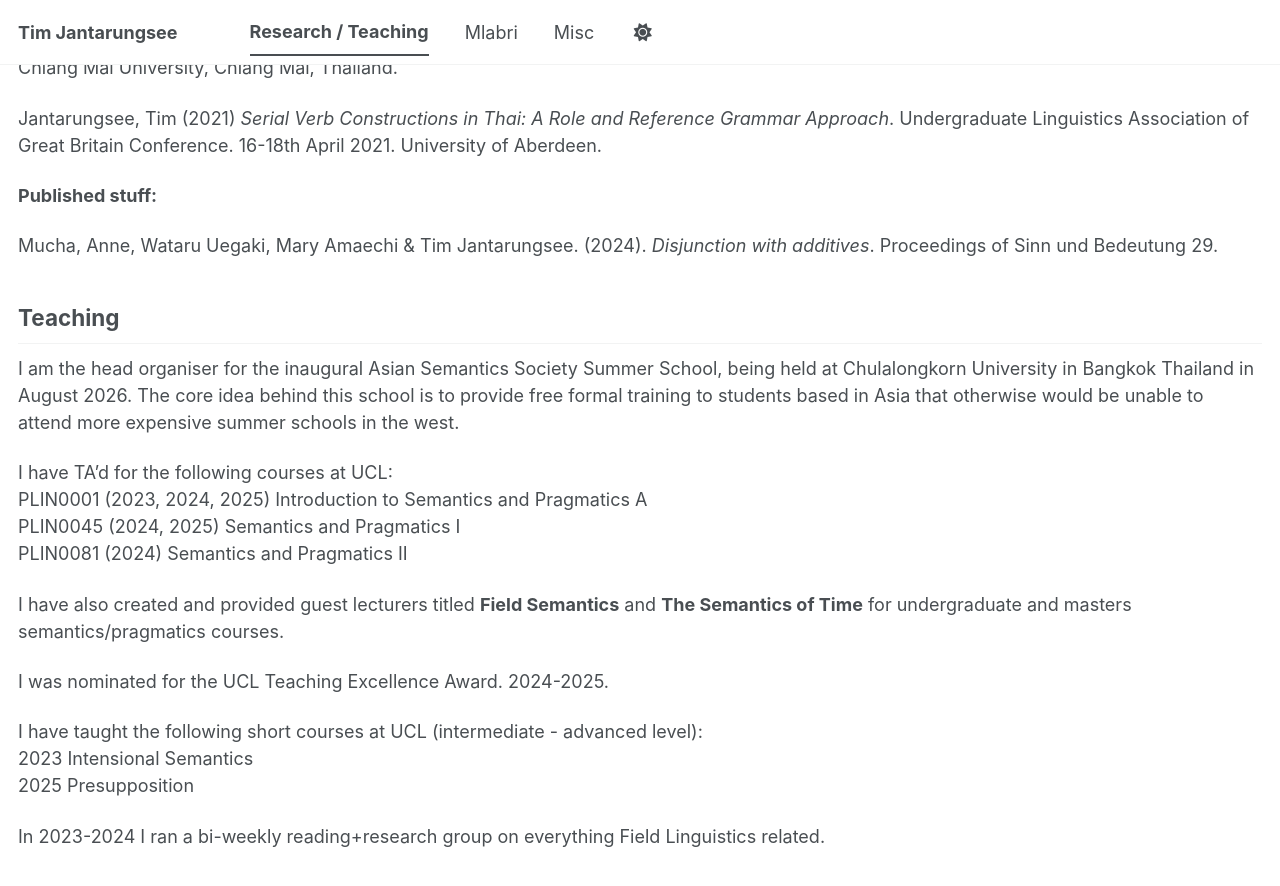
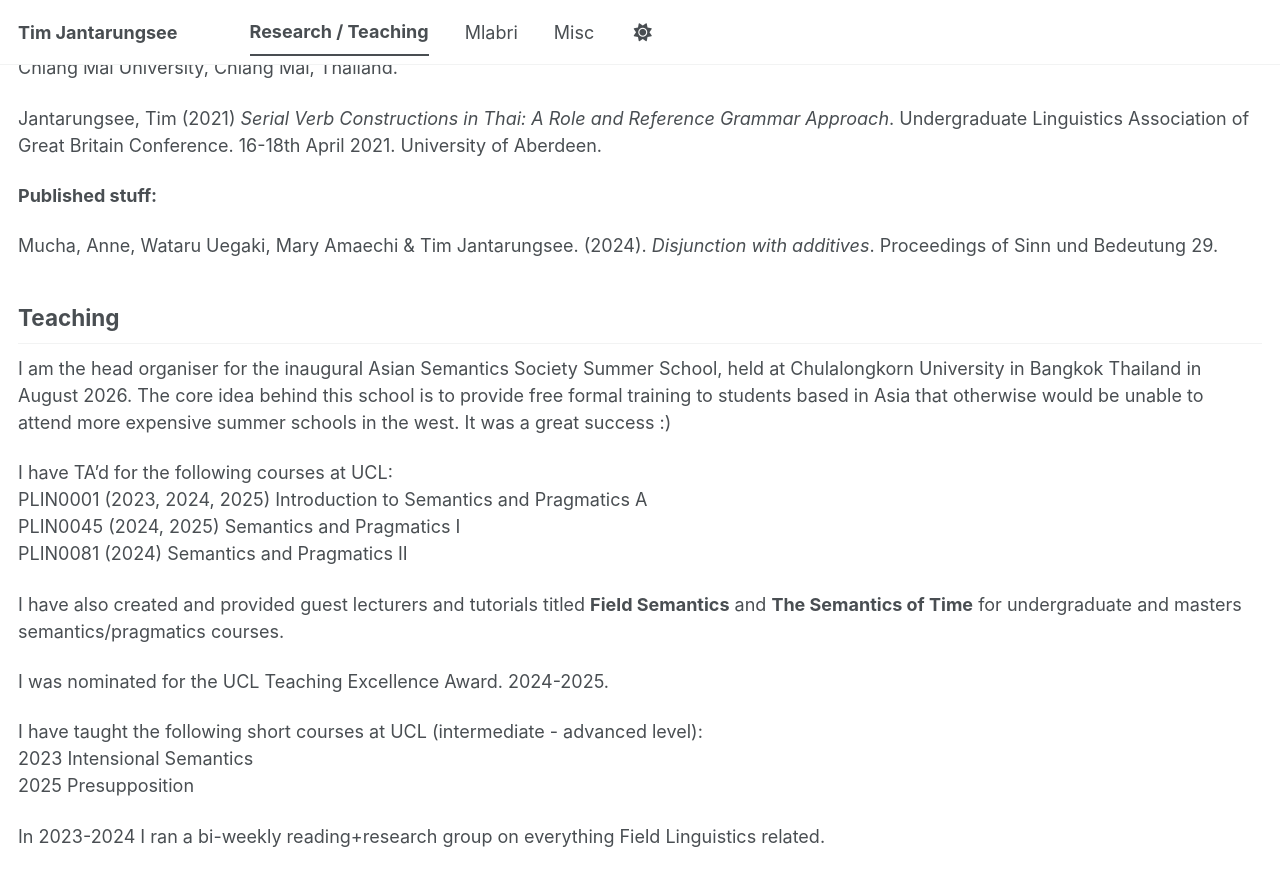
Before and after one commit to timjantarungsee/timjantarungsee.github.io, a Jekyll site: the page built from _pages/research-teaching.md, in a window 1280 px wide and 900 px high, scrolled down 827 px. Shown: the top 886 px of the window. Built offline with Jekyll 4.4.1, drawn with Linux system fonts in a browser that asks for light colours; a script bundle is joined from its source files by our own code; library files that are not in the unit come from our copies.

Commit message:
Update research-teaching.md

```diff
--- a/_pages/research-teaching.md
+++ b/_pages/research-teaching.md
@@ -34,14 +34,14 @@ Mucha, Anne, Wataru Uegaki, Mary Amaechi & Tim Jantarungsee. (2024). _Disjunctio
 
 
 ## Teaching
-I am the head organiser for the inaugural Asian Semantics Society Summer School, being held at Chulalongkorn University in Bangkok Thailand in August 2026. The core idea behind this school is to provide free formal training to students based in Asia that otherwise would be unable to attend more expensive summer schools in the west.
+I am the head organiser for the inaugural Asian Semantics Society Summer School, held at Chulalongkorn University in Bangkok Thailand in August 2026. The core idea behind this school is to provide free formal training to students based in Asia that otherwise would be unable to attend more expensive summer schools in the west. It was a great success :)
 
 I have TA'd for the following courses at UCL:
 PLIN0001 (2023, 2024, 2025) Introduction to Semantics and Pragmatics A
 PLIN0045 (2024, 2025) Semantics and Pragmatics I
 PLIN0081 (2024) Semantics and Pragmatics II
 
-I have also created and provided guest lecturers titled **Field Semantics** and **The Semantics of Time** for undergraduate and masters semantics/pragmatics courses.
+I have also created and provided guest lecturers and tutorials titled **Field Semantics** and **The Semantics of Time** for undergraduate and masters semantics/pragmatics courses.
 
 I was nominated for the UCL Teaching Excellence Award. 2024-2025.
 
```
